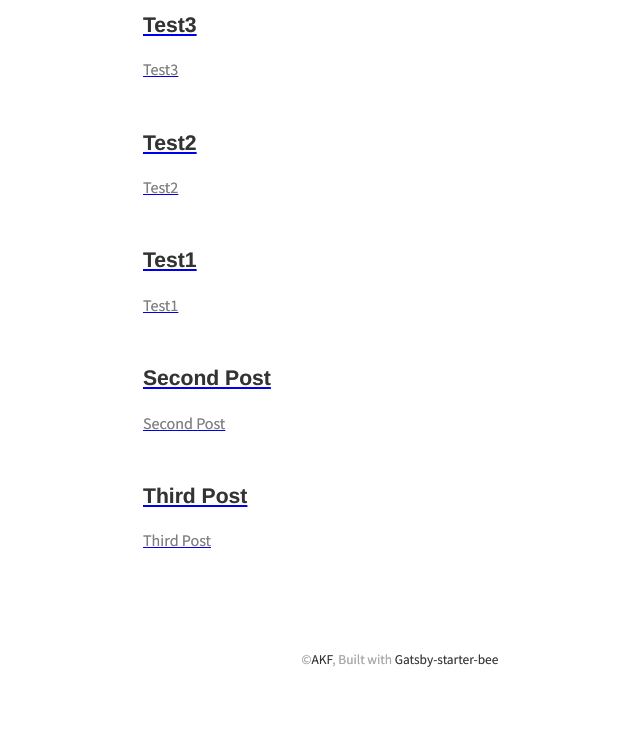
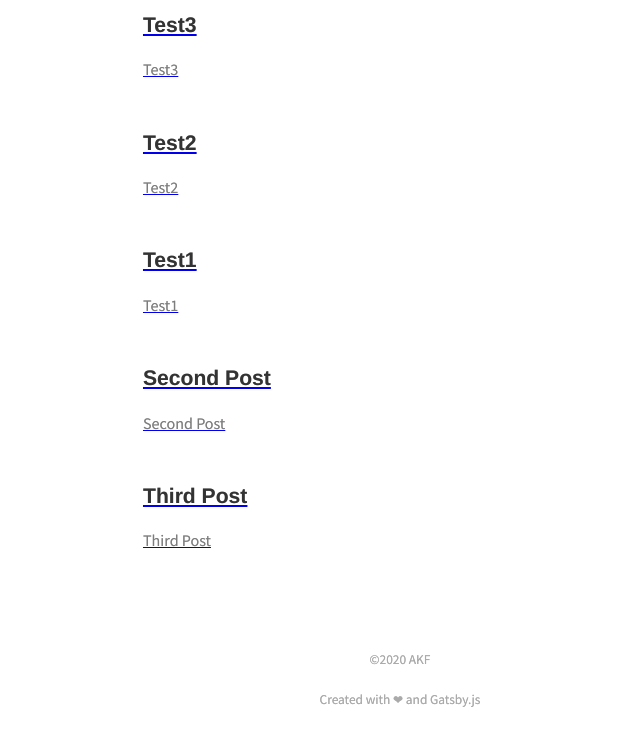
Before and after one commit to akojif/akf.io, a Gatsby site: page / in a window 1280 px wide. Shown: the part 1863-2609 px from the top of the page, without its empty margins (240-880 px from the left). Before the commit the page ends 2565 px from the top, so only its background shows below. Built offline with nearby package versions, Linux system fonts and the light colour scheme; Gatsby itself is replaced by a stand-in of ours; some packages are replaced by stand-ins of ours; what typography-theme-github would draw is missing.

Commit message:
Update Footer

```diff
--- a/src/components/footer/index.jsx
+++ b/src/components/footer/index.jsx
@@ -4,9 +4,7 @@ import './index.scss'
 
 export const Footer = () => (
   <footer className="footer">
-    ©<a href="https://github.com/akojif">AKF</a>, Built with{' '}
-    <a href="https://github.com/JaeYeopHan/gatsby-starter-bee">
-      Gatsby-starter-bee
-    </a>
+   <p> ©2020 AKF </p>
+   <p> Created with ❤ and Gatsby.js </p>
   </footer>
 )
```
